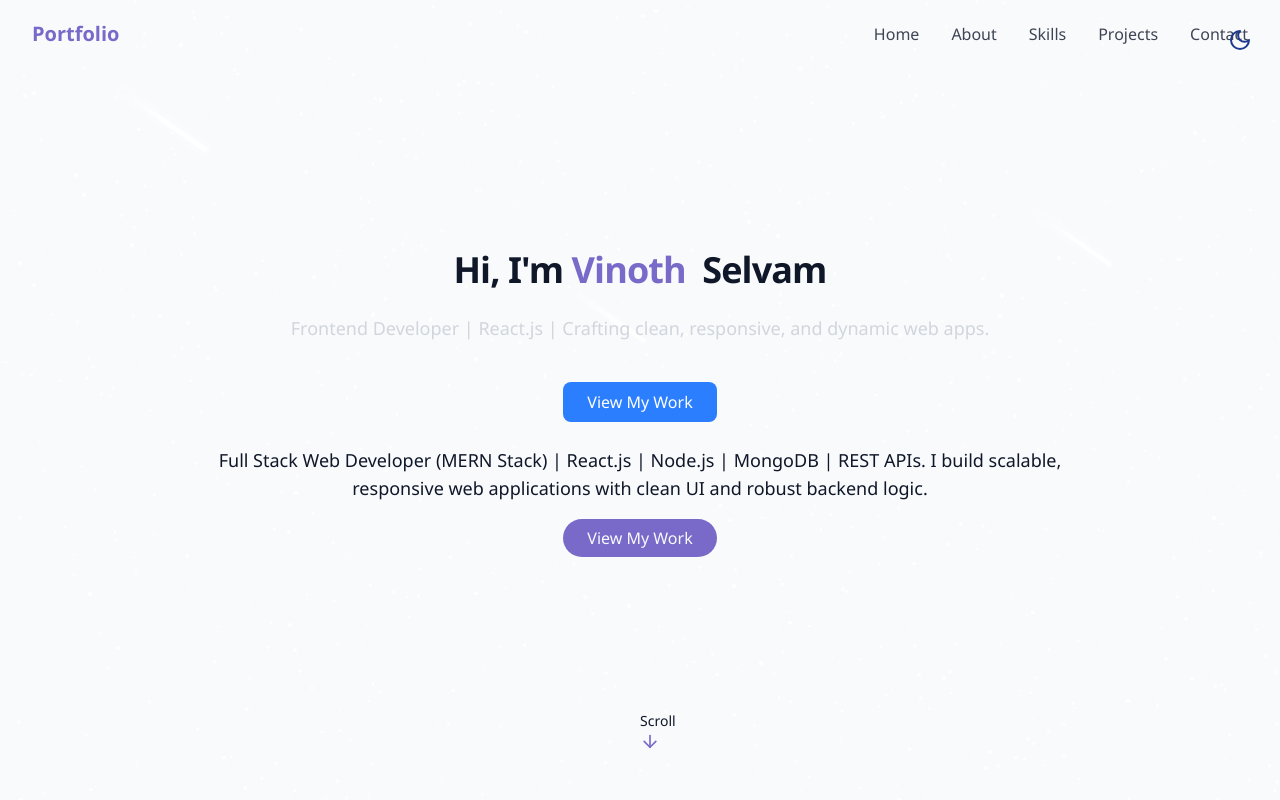
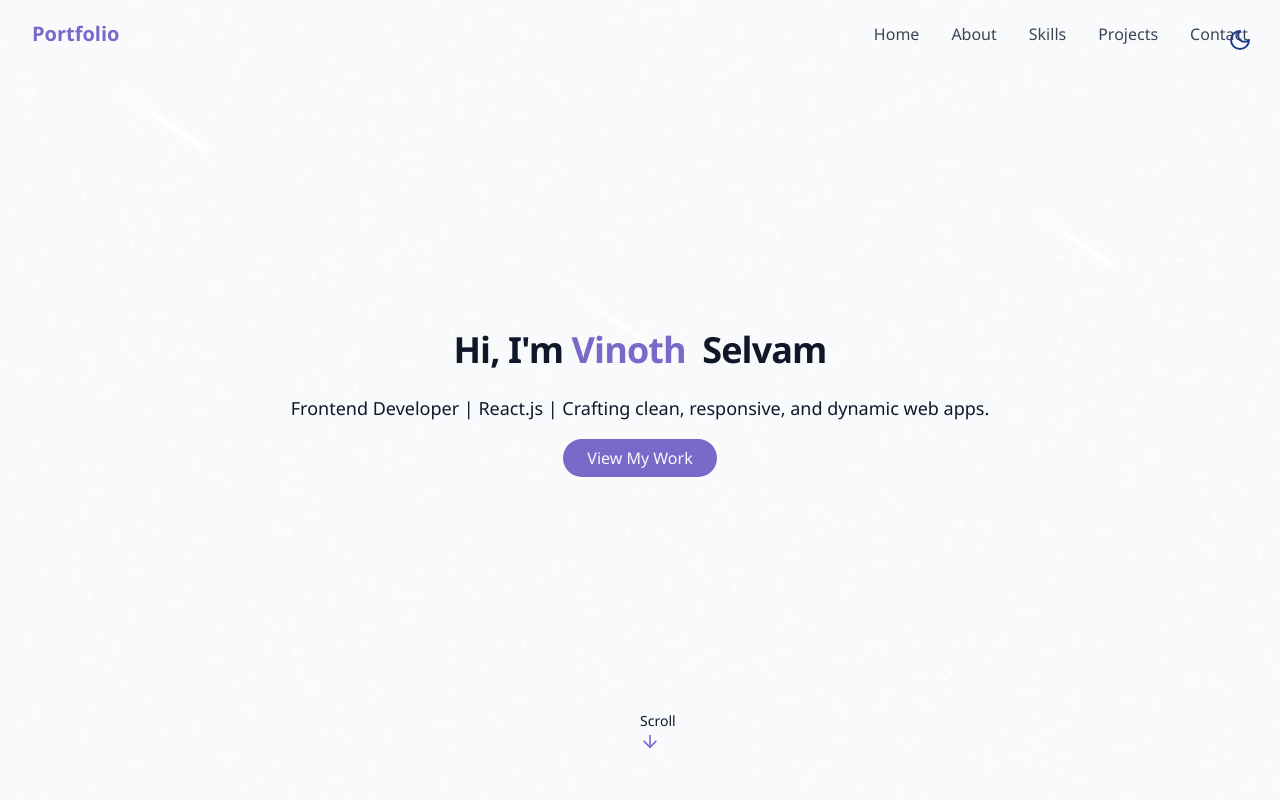
Before and after one commit to VinothSelvam17/Portfolio, a React (Vite) app: page / in a window 1280 px wide. Shown: the top 800 px of the page. Built offline with nearby package versions, Linux system fonts and the light colour scheme.

Commit message:
Update HeroSection.jsx

```diff
--- a/src/components/HeroSection.jsx
+++ b/src/components/HeroSection.jsx
@@ -13,19 +13,12 @@ export const HeroSection =() =>{
                         {" "}
                         Selvam</span>
                 </h1>
-<p className="mt-2 text-lg text-gray-300">
-  Frontend Developer | React.js | Crafting clean, responsive, and dynamic web apps.
-</p>
-<a
-  href="#projects"
-  className="mt-4 inline-block bg-blue-500 text-white px-6 py-2 rounded-lg hover:bg-blue-600 transition">
-  View My Work
-</a>
+
 
 {/* <p className="text-lg md-text-lg text-muted-foreground max-2-2xl mx-atuo opacity-0 animate-fade-in-delay-3">Full Stack Web Developer (MERN Stack) | React.js | Node.js | MongoDB | REST APIs. I build scalable, responsive web applications with clean UI and robust backend logic.</p> */}
                 <p className="text-lg md:text-lg text-muted-foreground max-w-4xl mx-auto animate-fade-in-delay-3">
-  Full Stack Web Developer (MERN Stack) | React.js | Node.js | MongoDB | REST APIs.
-  I build scalable, responsive web applications with clean UI and robust backend logic.
+    Frontend Developer | React.js | Crafting clean, responsive, and dynamic web apps.
+
 </p>
 
                 <div className="pt-0 opacity-0 animate-fade-in-delay-4">
```
